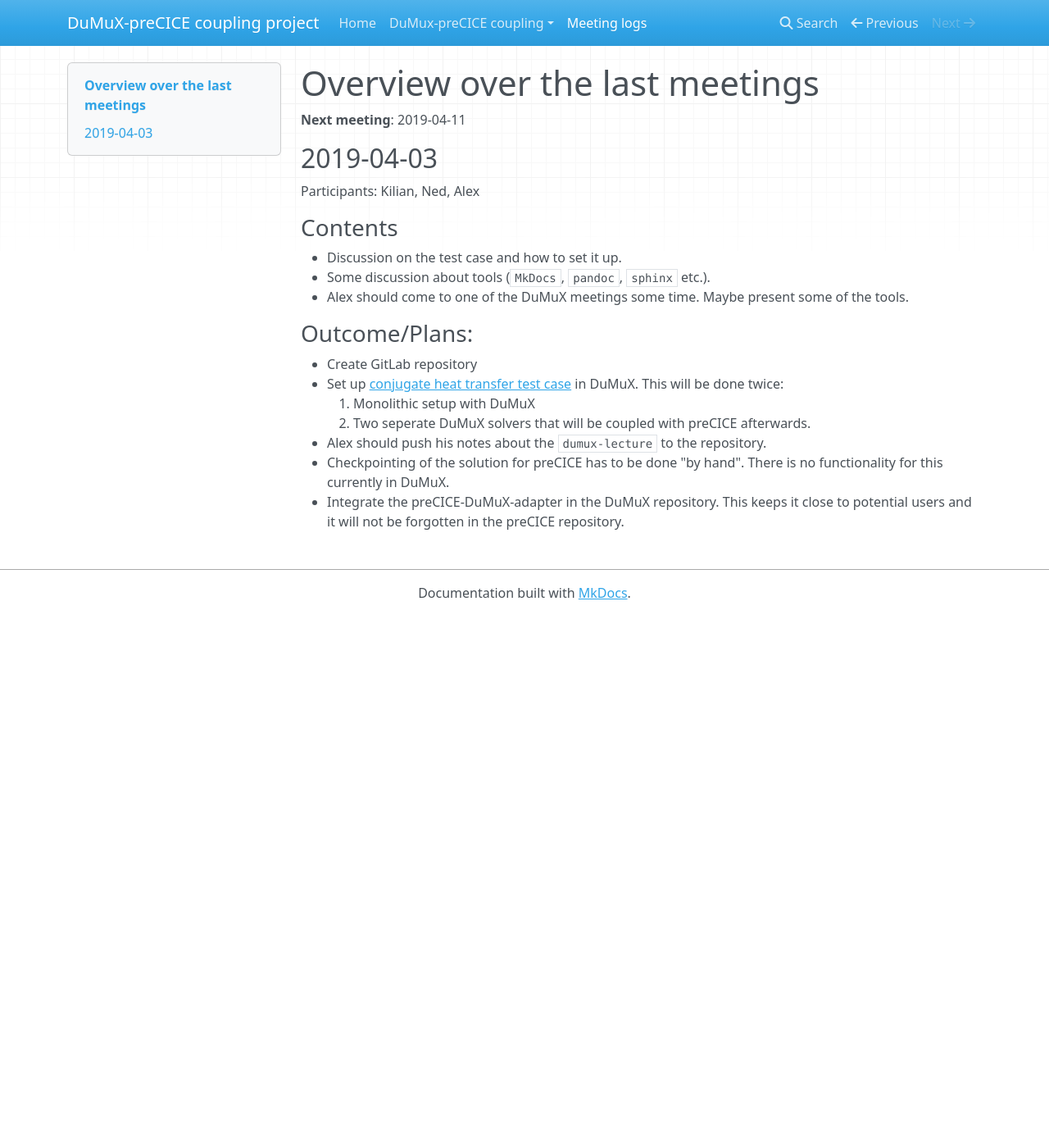
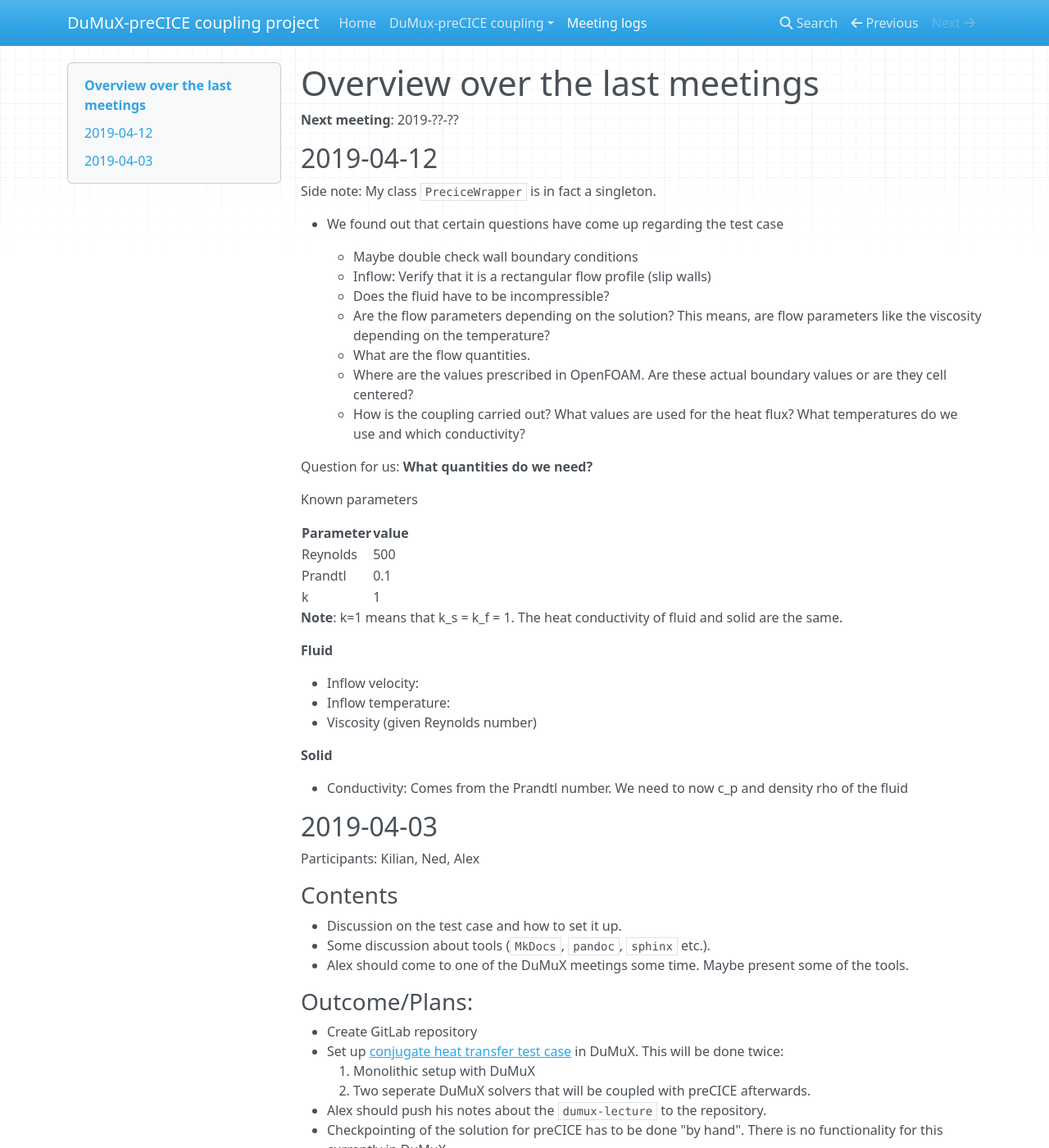
Before and after one commit to precice/dumux-adapter, an MkDocs documentation site: the page built from doc/mkdocs/dumux_precice/docs/logs/logs.md, in a window 1280 px wide and 1400 px high. Shown: the whole window at 82% size. Built offline with MkDocs 1.6.1, drawn with Linux system fonts in a browser that asks for light colours; nearby versions of some CDN libraries; old or Windows-style settings are respelled for this version of MkDocs.

Commit message:
updated the test case with some more parameters; added some questions to the log file

```diff
--- a/doc/mkdocs/dumux_precice/docs/logs/logs.md
+++ b/doc/mkdocs/dumux_precice/docs/logs/logs.md
@@ -1,6 +1,44 @@
 # Overview over the last meetings
 
-**Next meeting**: 2019-04-11
+**Next meeting**: 2019-??-??
+
+## 2019-04-12
+
+Side note: My class `PreciceWrapper` is in fact a singleton.
+
+- We found out that certain questions have come up regarding the test case
+
+    - Maybe double check wall boundary conditions
+    - Inflow: Verify that it is a rectangular flow profile (slip walls)
+    - Does the fluid have to be incompressible?
+    - Are the flow parameters depending on the solution? This means, are flow parameters like the viscosity depending on the temperature?
+    - What are the flow quantities.
+    - Where are the values prescribed in OpenFOAM. Are these actual boundary values or are they cell centered?
+    - How is the coupling carried out? What values are used for the heat flux? What temperatures do we use and which conductivity?
+
+
+Question for us:
+**What quantities do we need?**
+
+Known parameters
+
+| Parameter | value |
+| --------- | ----- |
+| Reynolds  |  500  |
+| Prandtl   |  0.1  |
+| k         |  1    |
+
+**Note**: k=1 means that k_s = k_f = 1. The heat conductivity of fluid and solid are the same.
+
+**Fluid**
+
+- Inflow velocity:
+- Inflow temperature:
+- Viscosity (given Reynolds number)
+
+**Solid**
+
+- Conductivity: Comes from the Prandtl number. We need to now c_p and density rho of the fluid
 
 ## 2019-04-03
 
```
Also changed, not shown: doc/mkdocs/dumux_precice/docs/dumux_test_case.md (+15 -0 lines).
